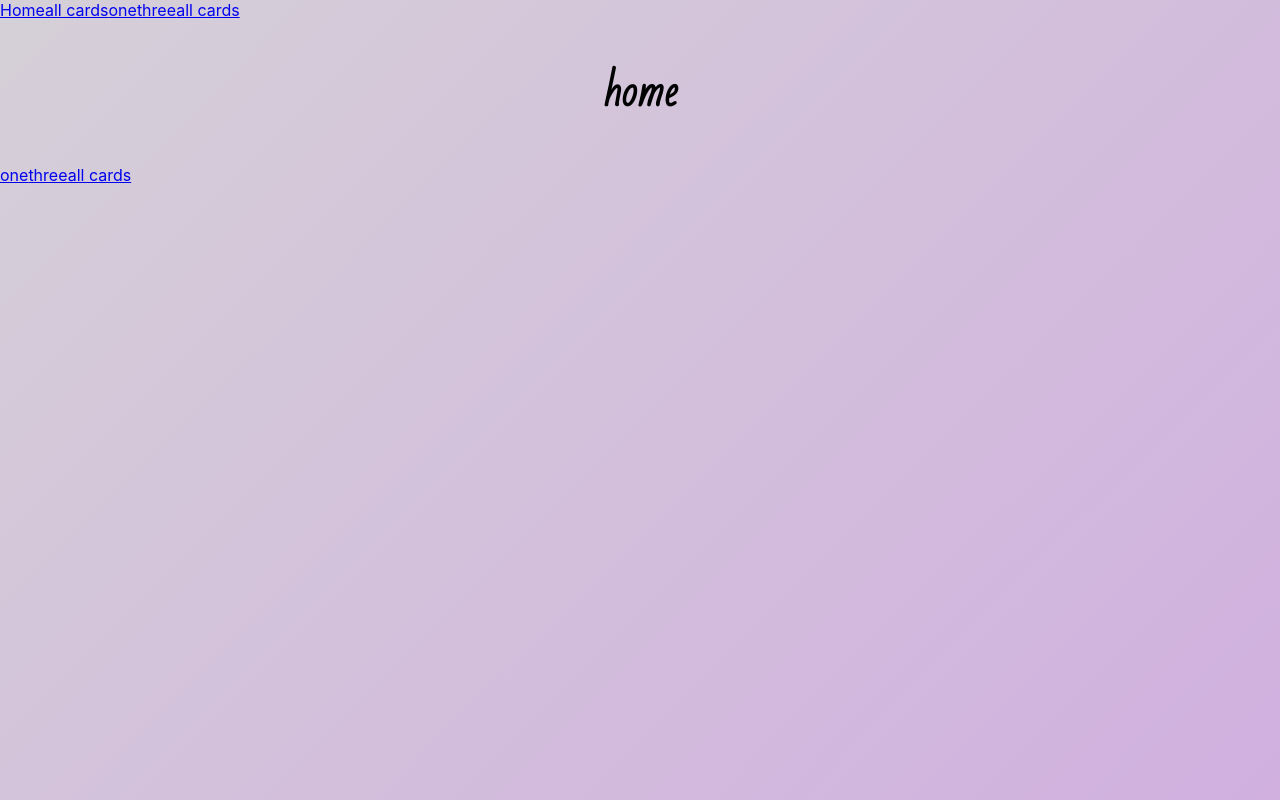
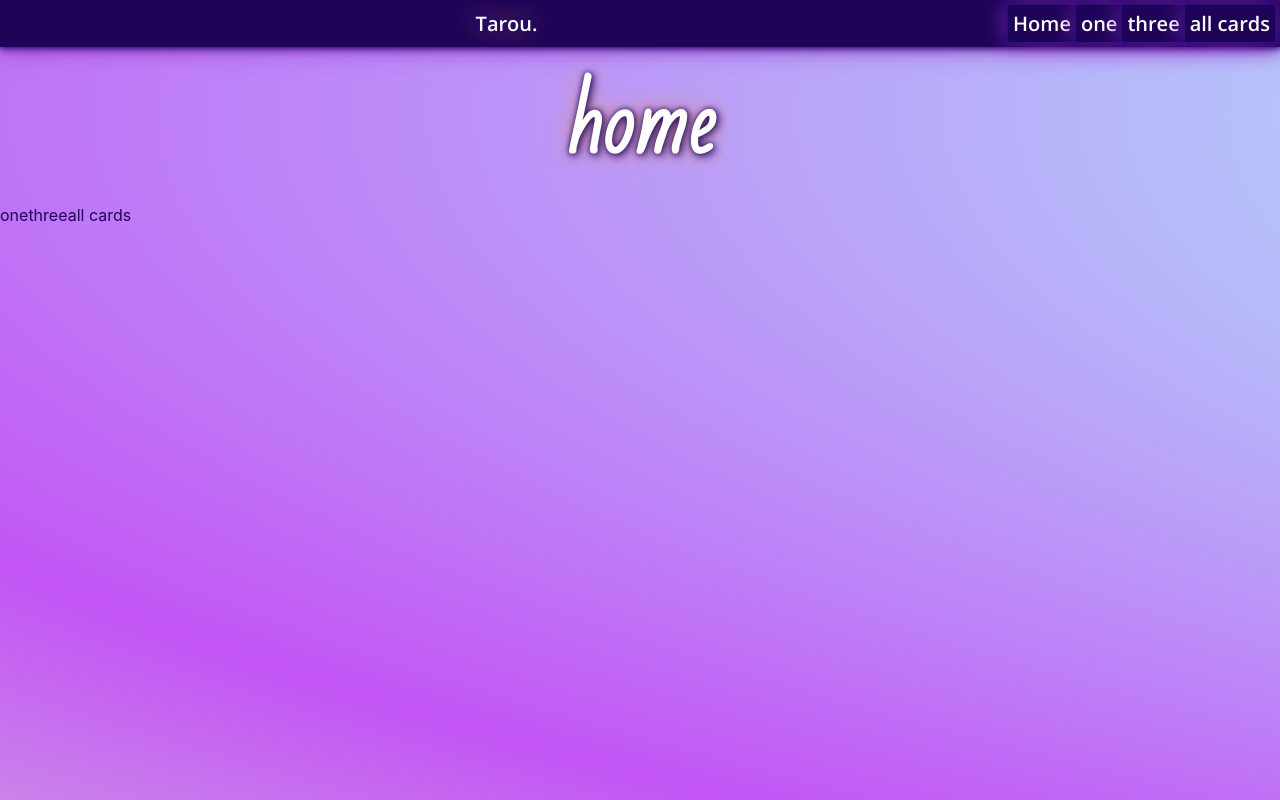
Before and after one commit to kellymakesstuff/tarou-tarot-card-reader, a React (Create React App) app: page / in a window 1280 px wide. Built offline with nearby package versions, Linux system fonts and the light colour scheme.

Commit message:
added header and more styling

```diff
--- a/src/AllCards.js
+++ b/src/AllCards.js
@@ -27,7 +27,7 @@ function AllCards() {
   return <div>
     <Route path="/allcards"><div>
 
-      <Route path="/allcards/:id" exact><CardDetailFull data={cards} /></Route>
+
       <div className="cardBoxAll slider">
         {cards.map(cards => <div>
           <Link to={`/allcards/${cards.id}`}>
@@ -36,7 +36,7 @@ function AllCards() {
           </Link>
         </div>)}
       </div></div></Route>
-
+    <Route path="/allcards/:id" exact><CardDetailFull data={cards} /></Route>
 
 
 
--- a/src/App.css
+++ b/src/App.css
@@ -1,10 +1,44 @@
-@import url('https://fonts.googleapis.com/css2?family=Bad+Script&display=swap');
 
+@import url('https://fonts.googleapis.com/css2?family=Bad+Script&family=Open+Sans:wght@600&display=swap');
 
+header, .header {
+  display: flex;
+  flex-direction: initial;
+  background-color: #1d0458;
+  font-family: 'Open Sans', sans-serif;
+  color: white;
+  font-size: 20px;
+  padding: 5px;
+  box-shadow: 0px 0px 10px  #1d0458,0 0 25px darkorchid, 0 0 5px darkblue;
+}
+
+h6 {
+  font-family: 'Open Sans', sans-serif;
+  color: white;
+  font-size: 20px;
+  padding: 5px;
+  color: white;
+  text-shadow: 2px 2px 10px  #1d0458,0 0 25px darksalmon, 0 0 5px darkblue;
+  margin: 0 auto;
+}
+p {
+  font-family: 'Open Sans', sans-serif;
+  color: #1d0458;
+  font-size: 20px;
+}
+
+a, Link {
+  text-decoration: none;
+  color: #1d0458;
+
+}
 h2 {
   font-family: 'Bad Script', cursive;
-  font-size: 40px;
+  font-size: 80px;
   text-align: center;
+  color: white;
+  text-shadow: 2px 2px 10px  #1d0458,0 0 25px darksalmon, 0 0 5px darkblue;
+  margin: 0 auto;
 }
 .cardBox {
   display:flex;
@@ -17,15 +51,14 @@ h2 {
 
 .cardDetailBox {
   display:flex;
-  flex-flow: row ;
+  flex-flow: column wrap ;
   justify-self: center;
+  width: 80%;
+text-align: center;
+margin: 0 auto;
 }
 
-.cardDetailBoxInner {
-  display: flex;
-  flex-flow: column wrap;
 
-}
 
 .cardBoxAll {
   display:flex;
@@ -55,12 +88,14 @@ img {
   width:300px;
   height:524px;
   border: 5px solid darkslategray;
+  box-shadow: 2px 2px 10px  #1d0458,0 0 25px darkorchid, 0 0 5px darkblue;
 }
 
 .smallImg {
   width:280px;
   height:504px;
   border: 5px solid darkslategray;
+  box-shadow: 2px 2px 10px  #1d0458,0 0 25px darksalmon, 0 0 5px darkblue;
 }
 
 .delay {
@@ -111,8 +146,8 @@ img {
 
 
   html {
-    background: linear-gradient(-45deg, #d3f4ff, #e7a4e4,#b2dffb, #c355f5,#dcffcc);
-    background-size: 3000% 3000%;
+    background: radial-gradient(#d3f4ff, #e7a4e4,#b2dffb, #c355f5,#dcffcc);
+    background-size: 1000% 1000%;
     animation: gradient 500s ease infinite;
   }
 
--- a/src/App.js
+++ b/src/App.js
@@ -32,11 +32,11 @@ export default function App() {
   return (
     <div>
       <header>
-        <Link to="/" exact>Home</Link>
-        <Link to="/allcards">all cards</Link>
-        <Link to="/oneoption">one</Link>
-        <Link to="/threeoption">three</Link>
-        <Link to="/allcards">all cards</Link>
+        <h6>Tarou.</h6>
+        <Link className="header" to="/" exact>Home</Link>
+        <Link className="header" to="/oneoption">one</Link>
+        <Link className="header" to="/threeoption">three</Link>
+        <Link className="header" to="/allcards">all cards</Link>
       </header>
 
 
--- a/src/CardDetailFull.js
+++ b/src/CardDetailFull.js
@@ -17,15 +17,11 @@ function CardDetailFull(props) {
   return <>
     {
       SelectedCard && < div className="cardDetailBox" >
-
-        <img alt={SelectedCard.name} src={SelectedCard.image} />
-        <div className="cardDetailBoxInner">
-          <h2>{SelectedCard.name.replace('-', ' ').replace('-', ' ')}</h2>
-          <p>{SelectedCard.summary}</p>
-          <p>{SelectedCard.upright}</p>
-          <p>{SelectedCard.reversed}</p>
-        </div>
-      </div >
+        <h2>{SelectedCard.name.replace('-', ' ').replace('-', ' ')}</h2>
+        <p>{SelectedCard.summary}</p>
+        <p>{SelectedCard.upright}</p>
+        <p>{SelectedCard.reversed}</p>
+      </div>
     }
   </>
 }
--- a/src/OneSelect.js
+++ b/src/OneSelect.js
@@ -28,11 +28,7 @@ function OneSelect(props) {
     <div>
 
       <main>
-
-
-        <h1>One Card</h1>
         <button onClick={() => { FullCall() }}>button</button>
-        <br />
         <div className="cardBox">
           {cards.map(card => <CardDisplay className="oneSelect" key={card.name} name={card.name.replace('-', ' ').replace('-', ' ')} summary={card.summary} full_meaning={card.full_meaning} id={card.id}
             image={card.image} reversed={card.reversed} upright={card.upright} />)}
```
